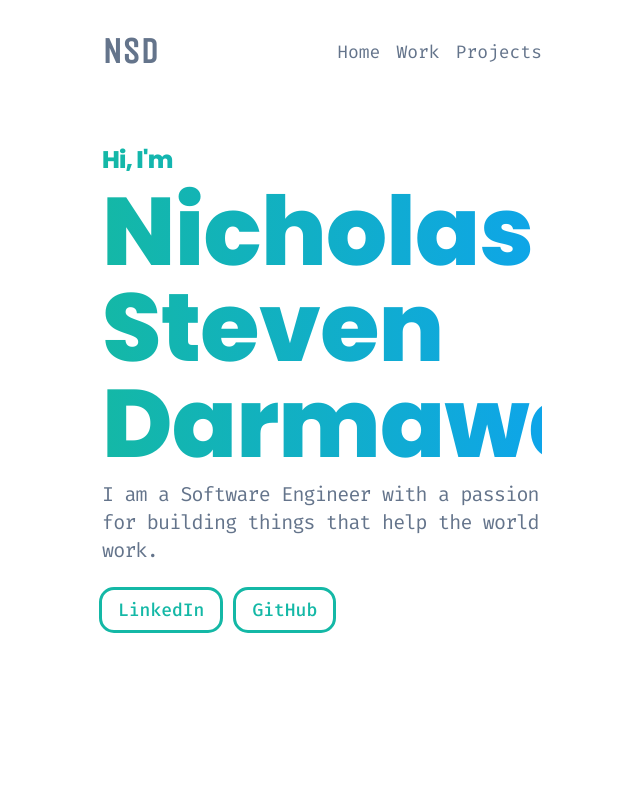
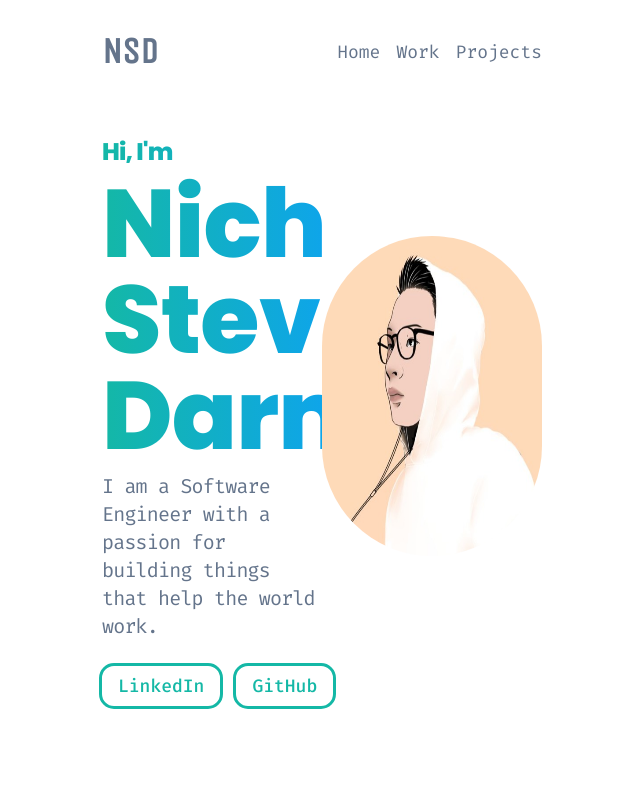
Before and after one commit to steve1998/nicholasstevendarmawan, a React (Create React App) app: page / in a window 1280 px wide. Shown: the top 800 px of the page, without its empty margins (318-958 px from the left). Built offline with nearby package versions, Linux system fonts and the light colour scheme.

Commit message:
Add Avatar

```diff
--- a/src/components/Hero.jsx
+++ b/src/components/Hero.jsx
@@ -1,10 +1,12 @@
 import Button from "./shared/Button";
 import links from "./shared/links.json";
+import ProfilePic from "../assets/profile_pic.jpg";
 
 function Hero() {
   return (
     <div className="flex flex-col h-3/4">
-      <div className="flex flex-col space-y-2 mb-4 tracking-tighter">
+      <div className="flex flex-row justify-between items-center">
+        <div className="md:w-1/2 flex flex-col space-y-2 mb-4 tracking-tighter">
           <span className="font-extrabold text-xl lg:text-2xl bg-clip-text text-transparent gradient-teal-to-sky">
             Hi, I'm
           </span>
@@ -12,9 +14,17 @@ function Hero() {
             Nicholas Steven Darmawan.
           </span>
           <span className="font-firacode font-regular text-lg lg:text-xl lg:text-2xl text-slate-500">
-          I am a Software Engineer with a passion for building things that help
-          the world work.
+            I am a Software Engineer with a passion for building things that
+            help the world work.
           </span>
+        </div>
+        <div className="hidden lg:flex">
+          <img
+            className="inline-block h-80 w-80 rounded-full"
+            src={ProfilePic}
+            alt=""
+          />
+        </div>
       </div>
       <div className="flex flex-row pt-4">
         <div className="mr-4">
```
Also changed, not shown: src/assets/profile_pic.jpg (added). Lines whose indentation alone changed are shown as unchanged.
